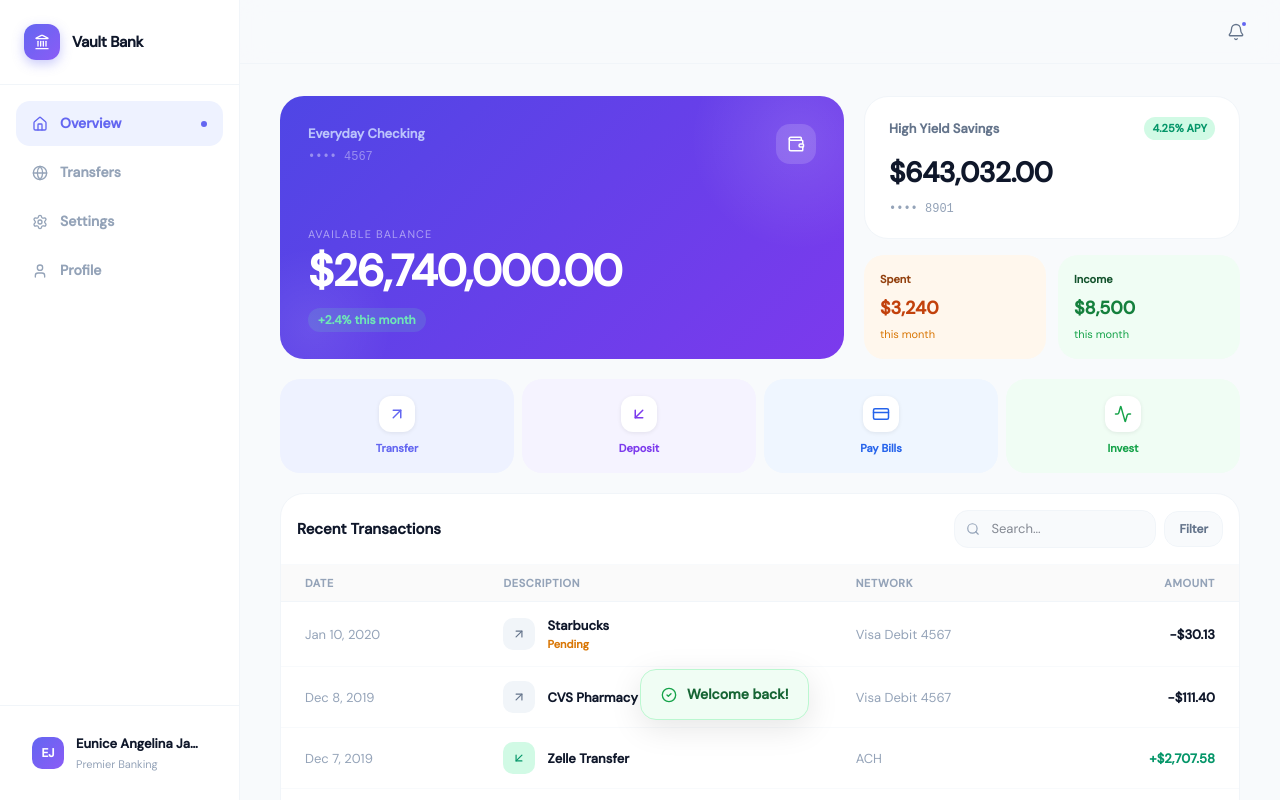
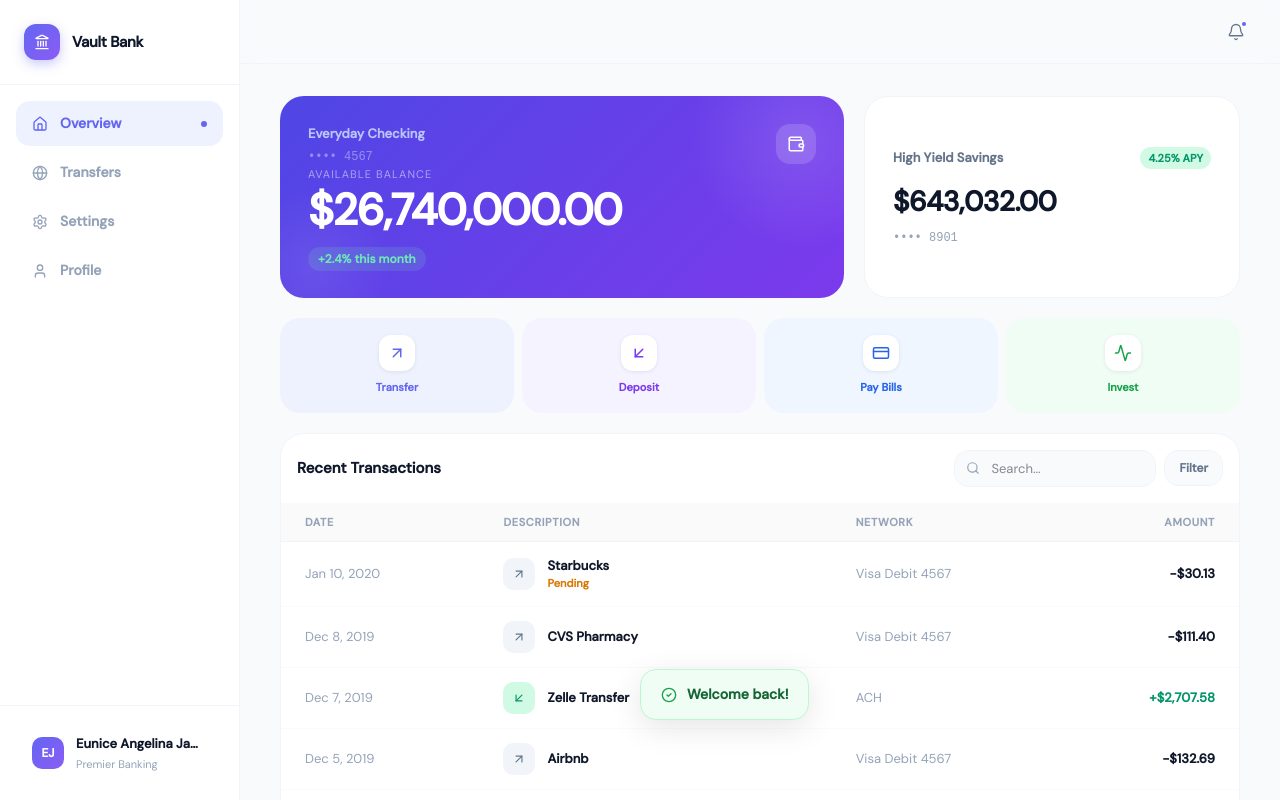
Before and after one commit to badman-smallz/shallow-fintech, a React (Vite) app: page / in a window 1280 px wide. Both pictures are taken after typing "name@example.com", "Sample123" into the empty fields and a click on the button "Sign in to Vault". Built offline with nearby package versions, Linux system fonts and the light colour scheme.

Commit message:
i go soon shoot this boy

```diff
--- a/src/App.jsx
+++ b/src/App.jsx
@@ -549,27 +549,15 @@ function DashView({ balance, savings, filteredTxs, txSearch, setTxSearch, setSel
           </div>
         </div>
 
-        {/* Savings + mini stats */}
+        {/* Savings */}
         <div className="savings-panel">
-          <div className="savings-card">
+          <div className="savings-card" style={{ flex: 1 }}>
             <div style={{ display: 'flex', alignItems: 'center', justifyContent: 'space-between', marginBottom: '0.75rem' }}>
               <span style={{ fontSize: '0.8125rem', fontWeight: 600, color: '#64748b' }}>High Yield Savings</span>
               <span style={{ fontSize: '0.6875rem', fontWeight: 700, color: '#059669', background: '#d1fae5', padding: '0.2rem 0.5rem', borderRadius: '999px' }}>4.25% APY</span>
             </div>
             <div style={{ fontSize: '1.75rem', fontWeight: 800, color: '#0f172a', letterSpacing: '-0.02em' }}>{fmt(savings)}</div>
             <div style={{ fontSize: '0.75rem', color: '#94a3b8', marginTop: '0.375rem', fontFamily: 'monospace' }}>•••• 8901</div>
-          </div>
-          <div className="mini-stats">
-            <div className="mini-stat" style={{ background: '#fff7ed' }}>
-              <div style={{ fontSize: '0.6875rem', color: '#92400e', fontWeight: 600, marginBottom: '0.5rem' }}>Spent</div>
-              <div style={{ fontSize: '1.125rem', fontWeight: 800, color: '#c2410c' }}>$3,240</div>
-              <div style={{ fontSize: '0.6875rem', color: '#d97706', marginTop: '0.25rem' }}>this month</div>
-            </div>
-            <div className="mini-stat" style={{ background: '#f0fdf4' }}>
-              <div style={{ fontSize: '0.6875rem', color: '#14532d', fontWeight: 600, marginBottom: '0.5rem' }}>Income</div>
-              <div style={{ fontSize: '1.125rem', fontWeight: 800, color: '#15803d' }}>$8,500</div>
-              <div style={{ fontSize: '0.6875rem', color: '#16a34a', marginTop: '0.25rem' }}>this month</div>
-            </div>
           </div>
         </div>
       </div>
--- a/src/app.css
+++ b/src/app.css
@@ -286,8 +286,8 @@ body { overflow-x: hidden; max-width: 100vw; }
   background: #fff;
   border: 1px solid #f1f5f9;
   border-radius: 1.5rem;
-  padding: 1.25rem 1.5rem;
-  display: flex; flex-direction: column; justify-content: space-between;
+  padding: 1.75rem;
+  display: flex; flex-direction: column; justify-content: center;
   flex: 1;
 }
 .mini-stats { display: grid; grid-template-columns: 1fr 1fr; gap: 0.75rem; }
```
